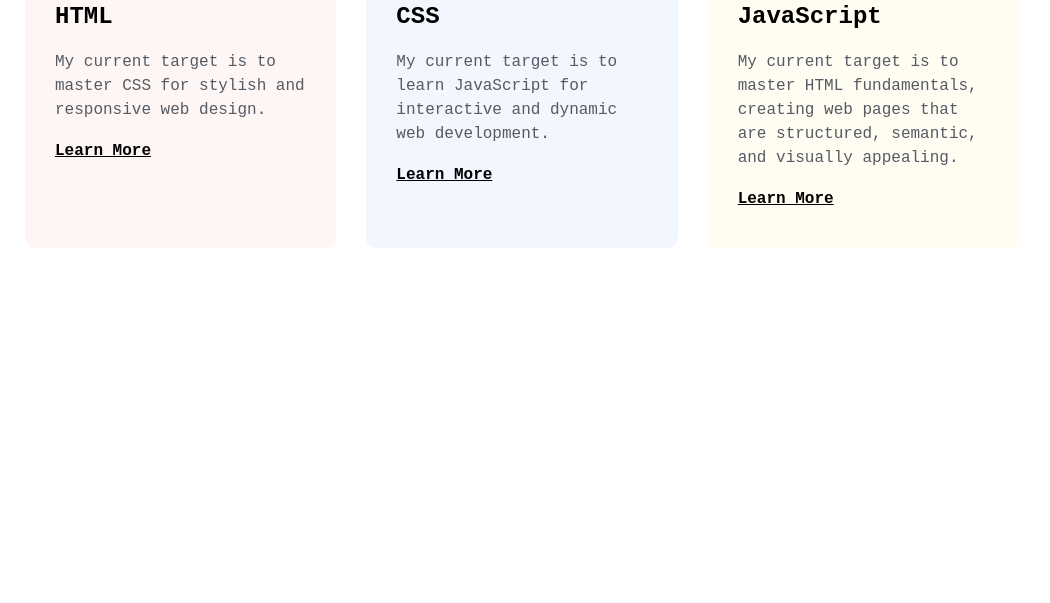
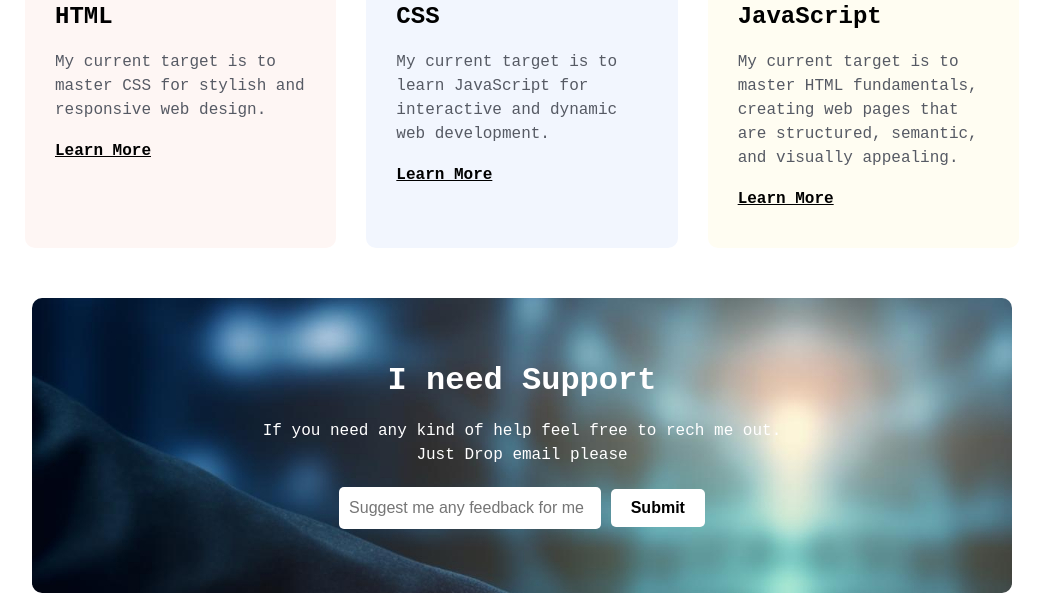
Before and after one commit to Anoy20/assignment1-arikrahamananoy, a plain HTML site: page index.html in a window 1280 px wide. Shown: the part 3480-4083 px from the top of the page, without its empty margins (118-1168 px from the left). Before the commit the page ends 3768 px from the top, so only its background shows below. Drawn offline with Linux system fonts and the light colour scheme; a web font is replaced by a local one.

Commit message:
Ready with I need Support

```diff
--- a/index.html
+++ b/index.html
@@ -101,6 +101,17 @@
             </div>
         </div>
         </section>
+
+        <section class="need-support" id="contact">
+            <div>
+                <h3 style="color: white; font-size: 32px;">I need Support</h3>
+                <p style="color: white; font-size: 16px; font-weight: 200; margin-top: 20px;">If you need any kind of help feel free to rech me out.<br> Just Drop email please </p>
+            </div>
+            <div>
+                <input class="need-support-input" placeholder="Suggest me any feedback for me" type="email">
+                <input class="need-support-btn" value="Submit" type="button">
+            </div>
+        </section>
     </main>
 </body>
 </html>
--- a/styles/styles.css
+++ b/styles/styles.css
@@ -176,3 +176,42 @@ nav {
     margin-bottom: 20px;
 }
 /* My Current Section End */
+
+/* Need Support Section Start */
+.need-support {
+    background-image: url('../assets/handshake.jpg');
+    text-align: center;
+    margin: 10px 150px;
+    object-fit: cover;
+    border-radius: 10px;
+    padding-top: 64px;
+    padding-bottom: 64px ;
+    justify-content: center;
+}
+.need-support-input {
+    margin-top: 20px;
+    border-radius: 5px;
+    height: 40px;
+    width: 250px;
+    border: none;
+    padding-left: 10px;
+    font-size: 16px;
+}
+.need-support-input placeholder {
+    padding: 10px;
+}
+.need-support-btn {
+    margin-top: 20px;
+    border:none;
+    background-color: white;
+    font-size: 16px;
+    font-weight: bold;
+    padding: 10px 20px;
+    border-radius: 5px;
+}
+.need-support-btn:hover {
+    color: white;
+    background-color: black;
+    box-shadow: 10px 10px 5px #CAE8FD;
+    transition: 0.3s;
+}
```
